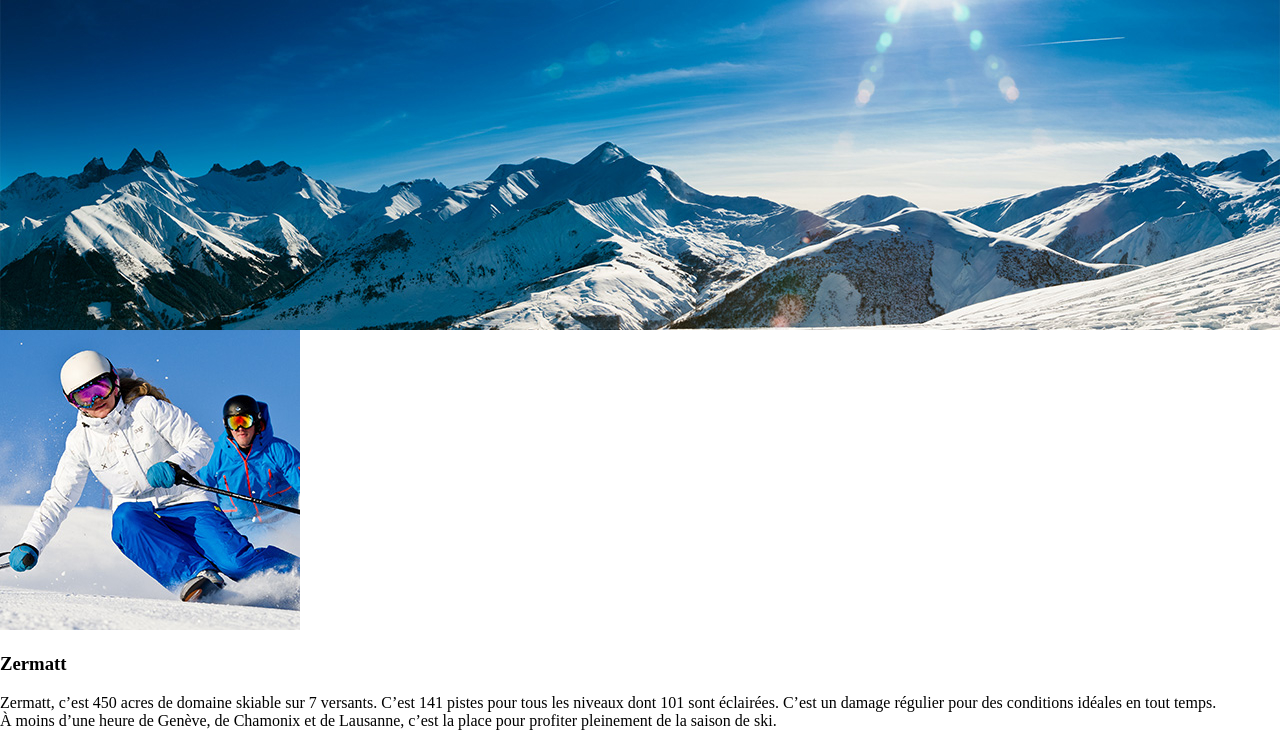
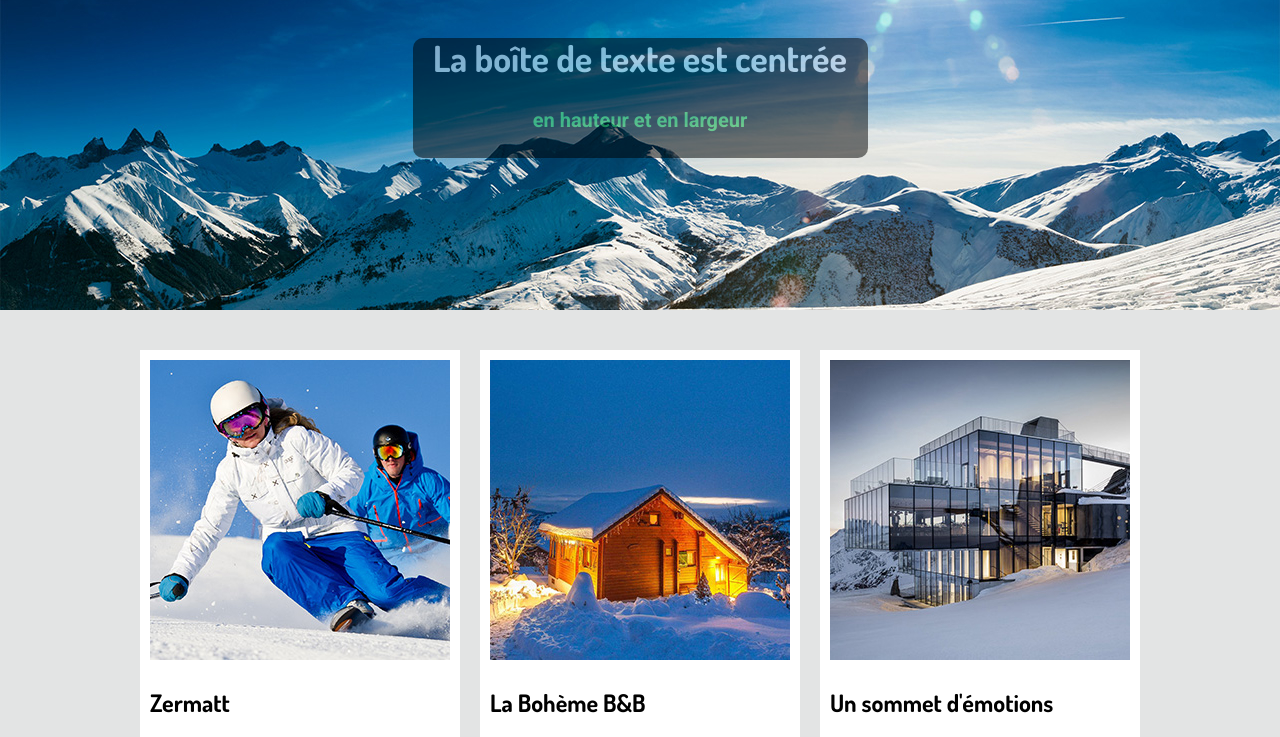
Before and after one commit to TheClutchPowers/Dervieux_Guillaume_LaStation, a plain HTML site: page index.html in a window 1280 px wide. Shown: the part 230-967 px from the top of the page. Drawn offline with Linux system fonts and the light colour scheme.

Commit message:
grille presque finie

```diff
--- a/css/styles.css
+++ b/css/styles.css
@@ -11,6 +11,9 @@ html {
   box-sizing: inherit;
 }
 
+body {
+  background-color: #e3e4e4;
+}
 /*-----------------------------------------------------------------------------------------
 generique
 -----------------------------------------------------------------------------------------*/
@@ -22,6 +25,7 @@ header {
   font-family: dosis, sans-serif;
   font-weight: bold;
   font-size: 16px;
+  background-color: white;
 }
 ul {
   padding-left: 0;
@@ -57,14 +61,61 @@ nav a:hover {
   background-repeat: no-repeat;
   height: 450px;
   background-position: center;
+  display: flex;
+  align-items: center;
 }
 .boite {
   background-color: black;
   border-radius: 10px;
+  opacity: 0.5;
+  width: 455px;
+  height: 120px;
 }
 .boite h2 {
   color: white;
+  font-family: dosis, sans-serif;
+  font-weight: bold;
+  font-size: 36px;
+  text-align: center;
+  margin-top: 25px;
 }
 .boite h4 {
   color: #2fcb48;
+  font-family: roboto, sans-serif;
+  font-size: 20px;
+  text-align: center;
+  margin-bottom: 25px;
 }
+.grille {
+  display: grid;
+  grid-template-columns: 1fr 1fr 1fr;
+  gap: 20px;
+  margin-top: 40px;
+  margin-bottom: 40px;
+}
+article {
+  background-color: white;
+  width: 320px;
+}
+article img {
+  margin-top: 10px;
+  margin-left: 10px;
+}
+article h3 {
+  font-family: dosis, sans-serif;
+  font-weight: bold;
+  font-size: 24px;
+  margin-left: 10px;
+}
+article p {
+  font-family: roboto, sans-serif;
+  font-size: 16p;
+  line-height: 160%;
+  margin: 10px;
+}
+article h4 {
+  font-family: dosis, sans-serif;
+  font-weight: bold;
+  font-size: 14px;
+  padding: 16px 40px;
+}
--- a/index.html
+++ b/index.html
@@ -39,14 +39,15 @@
       </div>
     </section>
 
+    <div class="wrapper">
       <section class="grille">
         <article>
           <img src="images/ski@1x1.jpg" alt="ski" />
           <h3>Zermatt</h3>
           <p>
-          Zermatt, c’est 450 acres de domaine skiable sur 7 versants. C’est 141
-          pistes pour tous les niveaux dont 101 sont éclairées. C’est un damage
-          régulier pour des conditions idéales en tout temps. <br />
+            Zermatt, c’est 450 acres de domaine skiable sur 7 versants. C’est
+            141 pistes pour tous les niveaux dont 101 sont éclairées. C’est un
+            damage régulier pour des conditions idéales en tout temps. <br />
             À moins d’une heure de Genève, de Chamonix et de Lausanne, c’est la
             place pour profiter pleinement de la saison de ski.
           </p>
@@ -68,15 +69,17 @@
           <h3>Un sommet d'émotions</h3>
           <p>
             Grâce au ski alpin, au Parc aquatique, aux Activités en montagne, au
-          vélo de montagne, à la randonnée pédestre et aux événements automnaux,
-          les amateurs de plein air peuvent se glisser dans un décor idyllique,
-          noyer l’ennui, rouler sur l’hors de l’ordinaire réseau de sentiers,
-          avancer au rythme des saisons et apprécier la beauté du moment
-          présent.
+            vélo de montagne, à la randonnée pédestre et aux événements
+            automnaux, les amateurs de plein air peuvent se glisser dans un
+            décor idyllique, noyer l’ennui, rouler sur l’hors de l’ordinaire
+            réseau de sentiers, avancer au rythme des saisons et apprécier la
+            beauté du moment présent.
           </p>
           <h4 class="bouton">voir plus</h4>
         </article>
       </section>
+    </div>
+
     <div class="wrapper"><img src="images/escapade.jpg" alt="couple" /></div>
 
     <footer>
```
Lines whose indentation alone changed are shown as unchanged.
